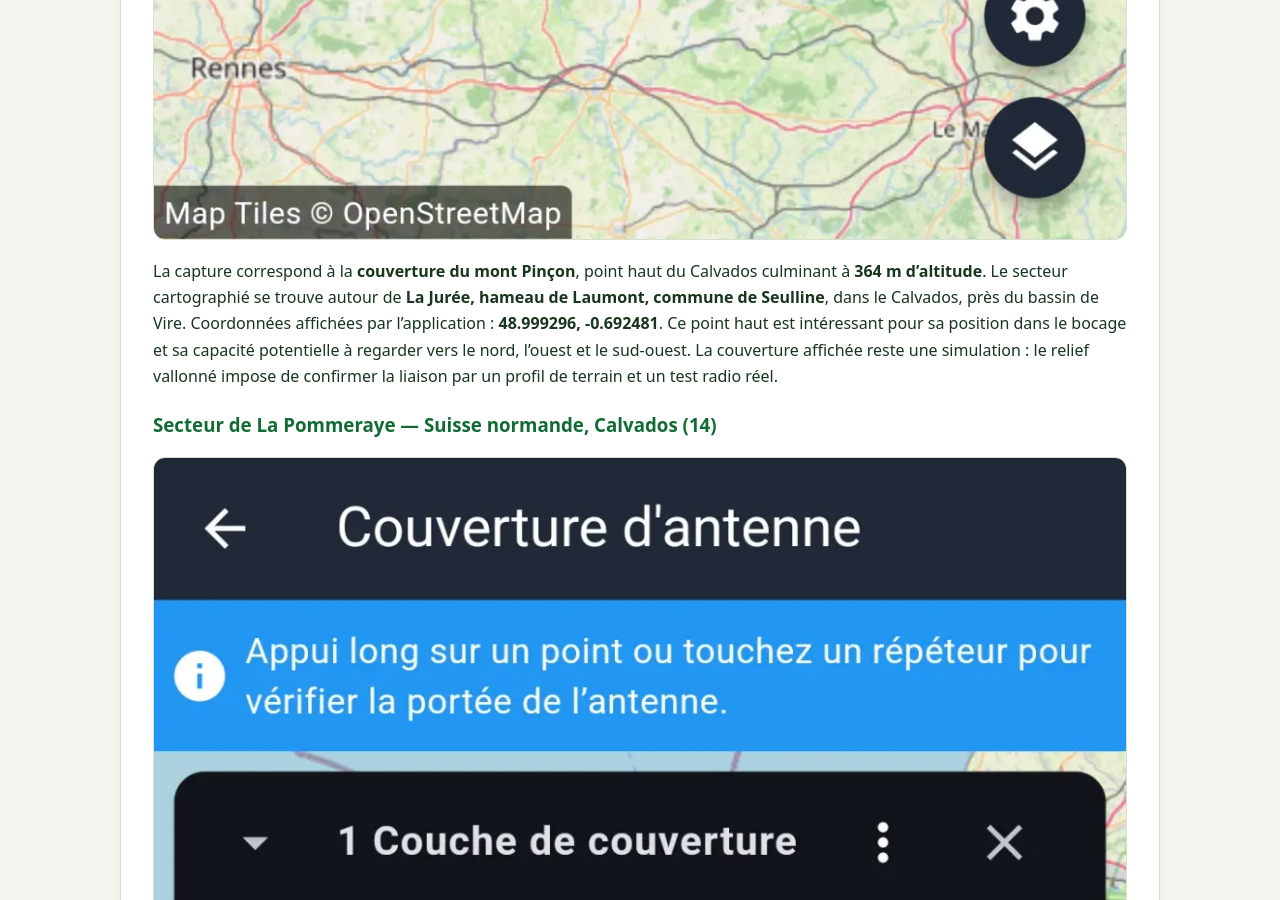
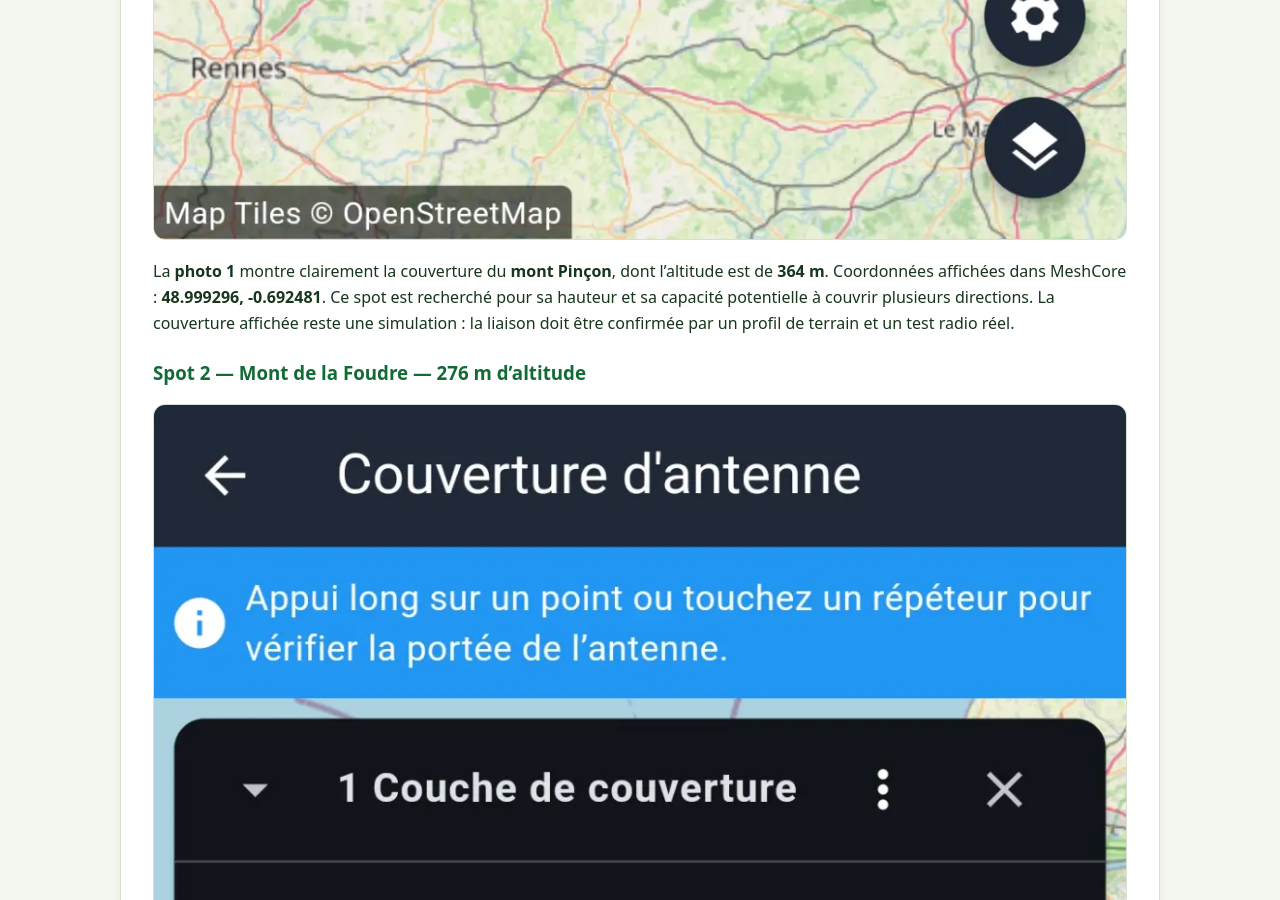
Before and after one commit to 1234LUCIUS/projet-interconnexion-normand-wiki, a Jekyll site: the page built from docs/terrain/03-simulateurs-couverture.md, in a window 1280 px wide and 900 px high, scrolled down 3365 px. Built offline with Jekyll 4.4.1, drawn with Linux system fonts in a browser that asks for light colours; some of the changed text lies outside the part shown.

Commit message:
Clarifie les titres des spots MeshCore

```diff
--- a/docs/terrain/03-simulateurs-couverture.md
+++ b/docs/terrain/03-simulateurs-couverture.md
@@ -25,25 +25,25 @@ Un relais placé trop près d’une source de bruit radio ou avec une mauvaise a
 
 Certains secteurs attirent l’attention pour l’installation éventuelle d’un Repeater, car ils combinent une altitude relative intéressante, une vue dégagée et une position centrale entre plusieurs bassins de population. Un bon spot peut améliorer la portée vers plusieurs directions et réduire le nombre de relais nécessaires. Il ne suffit toutefois pas de repérer une zone rouge sur une simulation : il faut vérifier le profil topographique, la hauteur réelle de l’antenne, les obstacles, le bruit radio, l’alimentation, l’accès et l’autorisation du propriétaire.
 
-Les exemples ci-dessous sont des **spots d’étude issus de la fonction « Couverture d’antenne » de MeshCore**, et non des installations confirmées du projet. Les coordonnées affichées dans les captures sont indiquées pour permettre de retrouver le secteur ; elles ne constituent ni une réservation de site ni une autorisation d’installation.
+Les exemples ci-dessous sont les trois spots nommés visibles dans la fonction **« Couverture d’antenne » de MeshCore**. Les coordonnées affichées dans chaque capture servent à retrouver le point cartographié ; elles ne constituent ni une réservation de site ni une autorisation d’installation.
 
-### Secteur de Seulline — Calvados (14)
+### Spot 1 — Mont Pinçon — 364 m d’altitude
 
-![Simulation MeshCore autour de Seulline et du secteur de Vire](../assets/meshcore-coverage/spot-seulline-calvados.webp)
+![Couverture MeshCore du mont Pinçon, 364 m d’altitude](../assets/meshcore-coverage/spot-seulline-calvados.webp)
 
-La capture correspond à la **couverture du mont Pinçon**, point haut du Calvados culminant à **364 m d’altitude**. Le secteur cartographié se trouve autour de **La Jurée, hameau de Laumont, commune de Seulline**, dans le Calvados, près du bassin de Vire. Coordonnées affichées par l’application : **48.999296, -0.692481**. Ce point haut est intéressant pour sa position dans le bocage et sa capacité potentielle à regarder vers le nord, l’ouest et le sud-ouest. La couverture affichée reste une simulation : le relief vallonné impose de confirmer la liaison par un profil de terrain et un test radio réel.
+La **photo 1** montre clairement la couverture du **mont Pinçon**, dont l’altitude est de **364 m**. Coordonnées affichées dans MeshCore : **48.999296, -0.692481**. Ce spot est recherché pour sa hauteur et sa capacité potentielle à couvrir plusieurs directions. La couverture affichée reste une simulation : la liaison doit être confirmée par un profil de terrain et un test radio réel.
 
-### Secteur de La Pommeraye — Suisse normande, Calvados (14)
+### Spot 2 — Mont de la Foudre — 276 m d’altitude
 
-![Simulation MeshCore autour de La Pommeraye et de Falaise](../assets/meshcore-coverage/spot-pommeraye-calvados.webp)
+![Couverture MeshCore du mont de la Foudre, 276 m d’altitude](../assets/meshcore-coverage/spot-pommeraye-calvados.webp)
 
-La capture correspond à la couverture du **mont de la Foudre**, culminant à **276 m d’altitude**. Le secteur se situe autour de **La Guérardière, hameau de La Place, commune de La Pommeraye**, en **Suisse normande**, à l’ouest de Falaise. Coordonnées affichées : **48.911527, -0.409591**. Ce point haut peut offrir des vues intéressantes vers Falaise, le pays de Caen et le secteur de Flers, à condition que l’antenne soit réellement placée sur une hauteur dégagée. Un site accessible, stable et autorisé sera préférable à un sommet théorique impossible à maintenir.
+La **photo 2** montre clairement la couverture du **mont de la Foudre**, dont l’altitude est de **276 m**. Coordonnées affichées dans MeshCore : **48.911527, -0.409591**. Ce spot est recherché pour sa hauteur et sa vue potentielle vers plusieurs secteurs. La couverture affichée reste une simulation : la liaison doit être confirmée par un profil de terrain et un test radio réel.
 
-### Secteur de Saint-Rémy — vallée de l’Orne, Calvados (14)
+### Spot 3 — Mont du Père — 271 m d’altitude
 
-![Simulation MeshCore autour de Saint-Rémy, de Caen et de la Suisse normande](../assets/meshcore-coverage/spot-calvados-3.webp)
+![Couverture MeshCore du mont du Père, 271 m d’altitude](../assets/meshcore-coverage/spot-calvados-3.webp)
 
-La capture correspond à la couverture du **mont du Père**, culminant à **271 m d’altitude**. Le secteur se situe autour de **La Herserie, hameau de La Vallée, commune de Saint-Rémy**, dans la vallée de l’Orne, à proximité de la Suisse normande. Coordonnées affichées : **48.938209, -0.488135**. Ce point haut peut être convoité pour sa position de transition entre les hauteurs de l’intérieur du Calvados, Falaise et l’axe de Caen. La présence de vallées encaissées rend cependant la zone particulièrement dépendante de la hauteur de l’antenne et de la ligne de vue : une installation en fond de vallée ne donnera pas le même résultat qu’un point haut voisin.
+La **photo 3** montre clairement la couverture du **mont du Père**, dont l’altitude est de **271 m**. Coordonnées affichées dans MeshCore : **48.938209, -0.488135**. Ce spot est recherché pour sa position en hauteur et sa capacité potentielle à couvrir plusieurs directions. La présence de vallées rend indispensable une vérification de la ligne de vue et un test radio réel.
 
 Pour situer ces reliefs dans le paysage normand, voir la présentation de [la Suisse normande par l’office de tourisme](https://www.suisse-normande-tourisme.com/decouvertes/la-suisse-normande) et la page consacrée aux [points de vue des Montagnes de Normandie](https://www.montagnesdenormandie.fr/decouvrir-les-montagnes-de-normandie/un-relief-unique/les-points-de-vue/). Les altitudes et les noms des trois monts correspondent aux informations fournies pour ces captures ; elles ne remplacent pas une étude radio ou une autorisation d’occupation.
 
```
